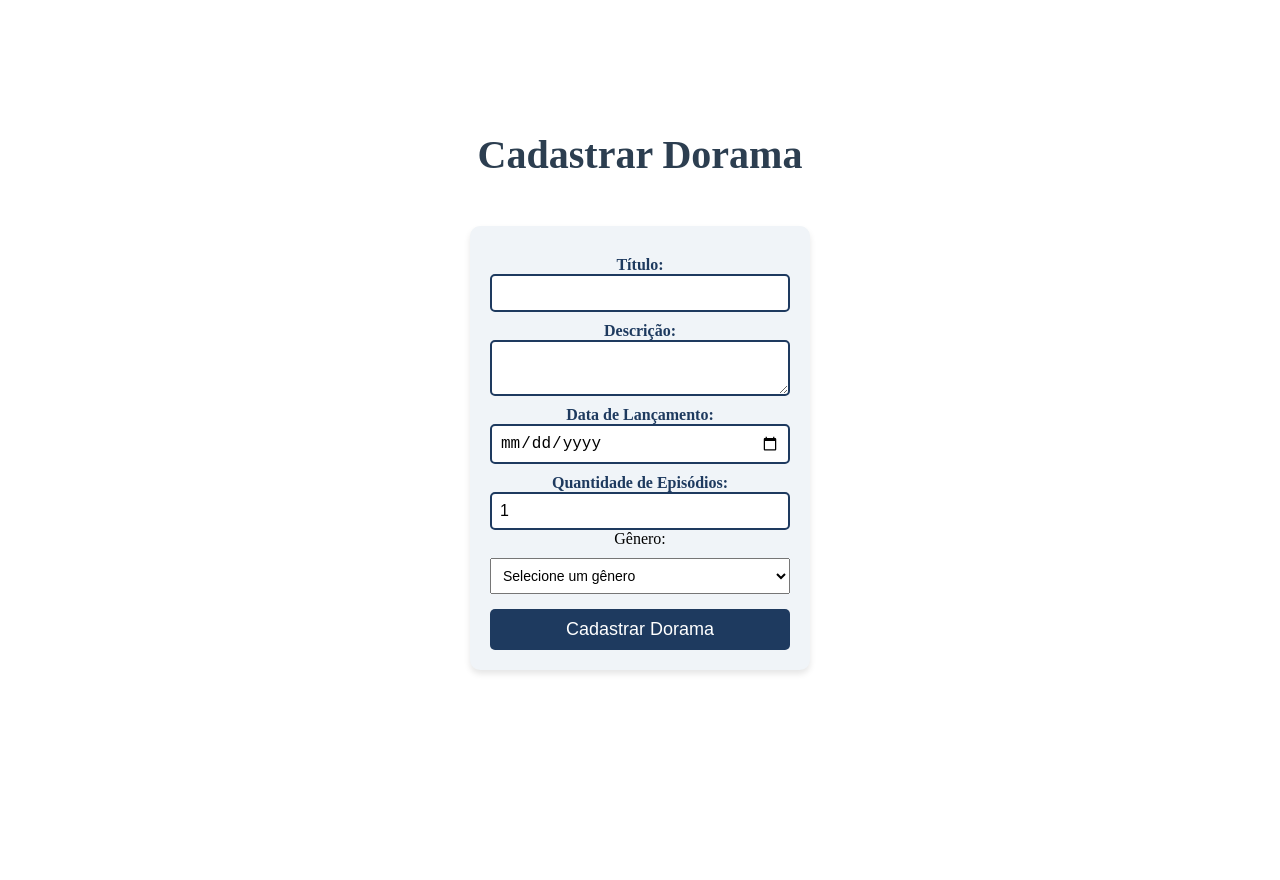
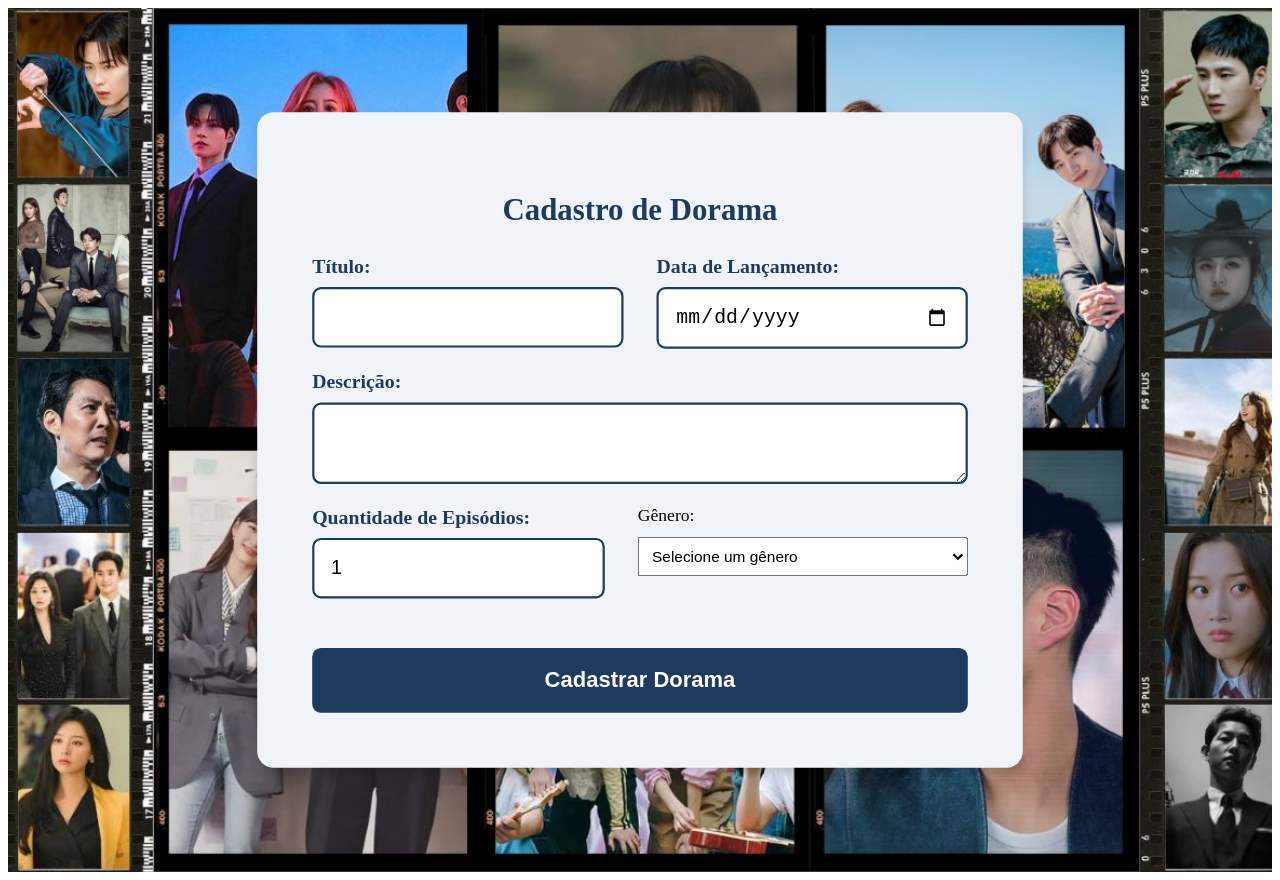
Before and after one commit to IreneSchmidt/Dorama, a Vue app: page /CadastrarDorama in a window 1280 px wide. Before the commit the page ends 816 px from the top, so only its background shows below. Built offline with nearby package versions, Linux system fonts and the light colour scheme.

Commit message:
Estilo do cadastro

```diff
--- a/src/components/CadastrarDorama.vue
+++ b/src/components/CadastrarDorama.vue
@@ -1,19 +1,34 @@
 <template>
   <div class="container">
+    <h2>Cadastro de Dorama</h2>
     <form @submit.prevent="cadastrarDorama">
+      <div class="form-layout">
+        <div class="form-group">
           <label for="titulo">Título:</label>
           <input type="text" v-model="dorama.Titulo" required />
+        </div>
 
+        <div class="form-group">
+          <label for="dataLancamento">Data de Lançamento:</label>
+          <input type="date" v-model="dorama.DataLancamento" required />
+        </div>
+      </div>
+
+      <div class="form-group">
         <label for="descricao">Descrição:</label>
         <textarea v-model="dorama.Descricao" required></textarea>
+      </div>
 
-      <label for="dataLancamento">Data de Lançamento:</label>
-      <input type="date" v-model="dorama.DataLancamento" required />
-
+      <div class="form-layout">
+        <div class="form-group">
           <label for="qtdEpisodios">Quantidade de Episódios:</label>
           <input type="number" v-model="dorama.QtdEpisodios" min="1" required />
+        </div>
 
+        <div class="form-group">
           <GeneroSelect v-model="dorama.Generos" />
+        </div>
+      </div>
 
       <button type="submit">Cadastrar Dorama</button>
     </form>
@@ -24,9 +39,9 @@
 import { ref } from "vue";
 import { DoramaStore } from "../controller/store/DoramaStore";
 import GeneroSelect from "../components/GeneroSelect.vue";
-import { useRouter } from "vue-router"; // Importe o useRouter
+import { useRouter } from "vue-router";
 
-const router = useRouter(); // Instância do roteador
+const router = useRouter();
 const doramaStore = DoramaStore();
 
 const dorama = ref({
@@ -47,10 +62,8 @@ const cadastrarDorama = async () => {
   await doramaStore.addDorama(dorama.value);
   alert("Dorama cadastrado com sucesso!");
 
-  // Redireciona para a HomeView após o cadastro
   router.push({ name: "/home" });
 
-  // Limpa os campos após o cadastro
   dorama.value = {
     Id: crypto.randomUUID(),
     Titulo: "",
@@ -62,51 +75,68 @@ const cadastrarDorama = async () => {
 };
 </script>
 
-
-
 <style scoped>
 .container {
-  max-width: 500px;
+  max-width: 1100px;
   margin: 0 auto;
-  padding: 20px;
+  padding: 50px;
   background-color: #f0f4f8;
-  border-radius: 10px;
-  box-shadow: 0px 4px 6px rgba(0, 0, 0, 0.1);
+  border-radius: 15px;
+  box-shadow: 0px 6px 10px rgba(0, 0, 0, 0.15);
+  transform: scale(1.1);
 }
 
 h2 {
   color: #1e3a5f;
   text-align: center;
+  margin-bottom: 25px;
+  font-size: 28px;
 }
 
 form {
   display: flex;
   flex-direction: column;
+  gap: 20px;
+}
+
+.form-layout {
+  display: flex;
+  justify-content: space-between;
+  gap: 30px;
+}
+
+.form-group {
+  flex: 1;
+  display: flex;
+  flex-direction: column;
 }
 
 label {
-  margin-top: 10px;
   font-weight: bold;
   color: #1e3a5f;
+  margin-bottom: 8px;
+  font-size: 18px;
 }
 
 input,
 textarea {
-  padding: 8px;
+  padding: 15px;
   border: 2px solid #1e3a5f;
-  border-radius: 5px;
-  font-size: 16px;
+  border-radius: 8px;
+  font-size: 18px;
 }
 
 button {
-  margin-top: 15px;
+  margin-top: 25px;
   background-color: #1e3a5f;
   color: white;
   border: none;
-  padding: 10px;
+  padding: 18px;
   cursor: pointer;
-  border-radius: 5px;
-  font-size: 18px;
+  border-radius: 8px;
+  font-size: 20px;
+  font-weight: bold;
+  transition: background 0.3s;
 }
 
 button:hover {
--- a/src/views/CadastrarDorama.vue
+++ b/src/views/CadastrarDorama.vue
@@ -1,15 +1,6 @@
 <template>
   <div class="wrapper">
-    <!-- Cabeçalho (Navbar) -->
-
-
-    <!-- Conteúdo principal -->
-    <main class="main-content">
-      <h1 class="page-title">Cadastrar Dorama</h1>
-      <CadastrarDorama />
-    </main>
-
-
+    <CadastrarDorama />
   </div>
 </template>
 
@@ -29,24 +20,10 @@ export default {
   display: flex;
   flex-direction: column;
   min-height: 100vh;
+  background: url('../../../../public/doramas.jpg') no-repeat center center;
+  background-size: cover;
+  align-items: center;
+  justify-content: center;
+  padding: 2rem;
 }
-
-
-
-/* Conteúdo principal */
-.main-content {
-  flex: 1;
-  max-width: 600px;
-  margin: 80px auto 2rem; /* Ajuste para não ficar sob o cabeçalho */
-  padding: 1rem;
-  text-align: center;
-}
-
-.page-title {
-  color: #2c3e50;
-  font-size: 2.5rem;
-  margin-bottom: 3rem;
-}
-
-
 </style>
```
Also changed, not shown: public/doramas.jpg (added). Lines whose indentation alone changed are shown as unchanged.
